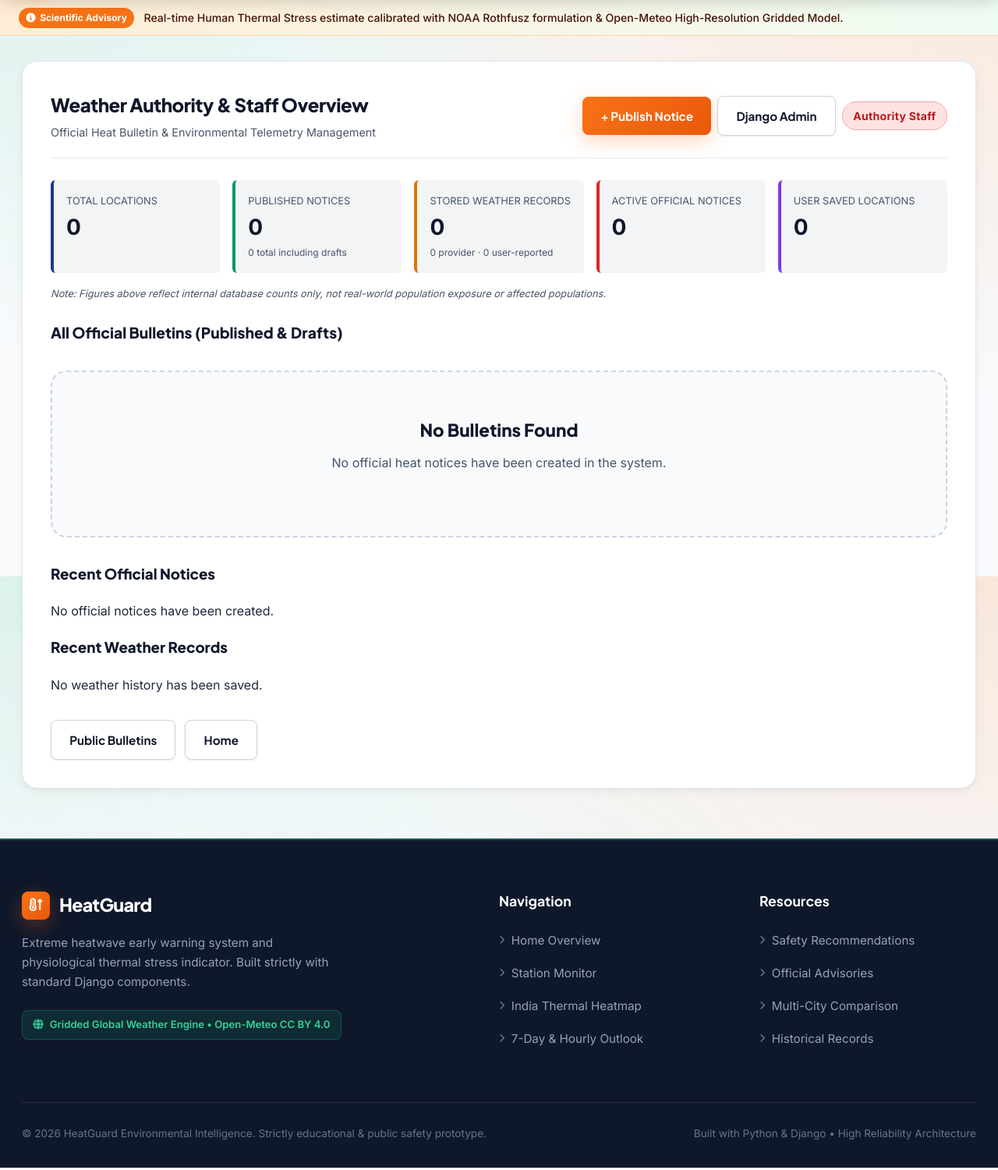
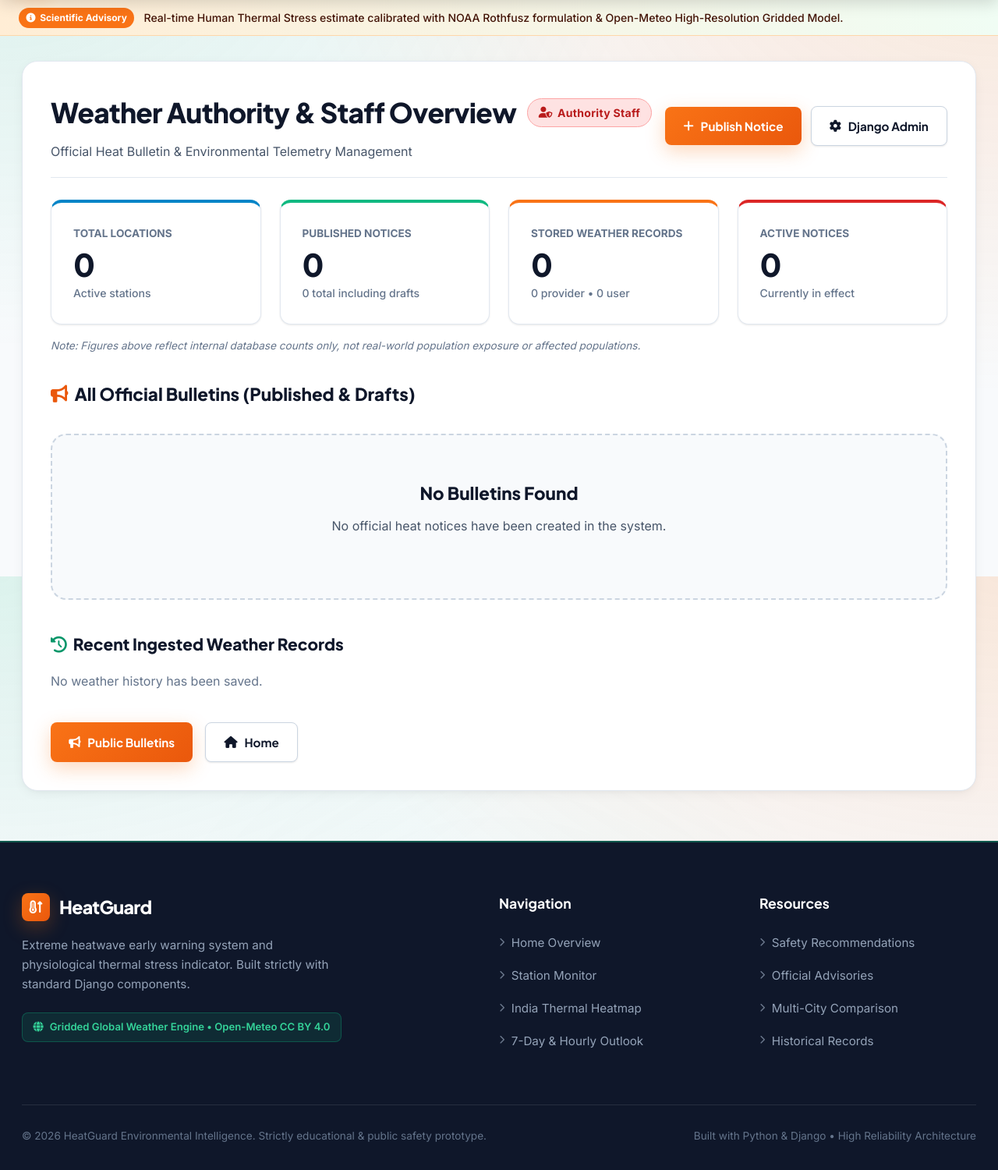
Before and after one commit to AyanAnwar78/HeatWave, a Django app: page /staff/dashboard/ in a window 1280 px wide. Shown: the part 61-1561 px from the top of the page at 78% size. Run offline with Django 5.2, Linux system fonts and the light colour scheme; the visitor is signed in with stand-in values (Sample User, id 1); data comes from the database, SQL or seed files in the repository; data that the repository does not hold is empty; parts of the project's set-up code (start-up, migrations or seed data) failed here and were passed over.

Commit message:
Remove overlapping LIVE TELEMETRY badge and polish staff dashboard

```diff
--- a/templates/base.html
+++ b/templates/base.html
@@ -11,7 +11,7 @@
     <link href="https://fonts.googleapis.com/css2?family=Plus+Jakarta+Sans:wght@400;500;600;700;800&family=Inter:wght@400;500;600;700&display=swap" rel="stylesheet">
     <!-- FontAwesome icons for rich visual accents -->
     <link rel="stylesheet" href="https://cdnjs.cloudflare.com/ajax/libs/font-awesome/6.5.1/css/all.min.css" integrity="sha512-DTOQO9RWCH3ppGqcWaEA1BIZOC6xxalwEsw9c2QQeAIftl+Vegovlnee1c9QX4TctnWMn13TZye+giMm8e2LwA==" crossorigin="anonymous" referrerpolicy="no-referrer" />
-    <link rel="stylesheet" href="{% static 'css/style.css' %}?v=3.3">
+    <link rel="stylesheet" href="{% static 'css/style.css' %}?v=3.4">
     {% block extra_head %}{% endblock %}
 </head>
 <body>
@@ -22,7 +22,6 @@
                     <span class="brand-icon"><i class="fa-solid fa-temperature-arrow-up"></i></span>
                     <span class="brand-gradient">HeatGuard</span>
                 </a>
-                <span class="brand-badge"><i class="fa-solid fa-satellite-dish"></i> LIVE TELEMETRY</span>
             </div>
 
             <nav class="app-nav">
--- a/templates/monitoring/staff_dashboard.html
+++ b/templates/monitoring/staff_dashboard.html
@@ -7,51 +7,63 @@
 <div class="card">
     <div class="card-header">
         <div>
-            <h2 style="margin: 0; font-size: 1.5rem; color: var(--color-navy-dark);">
+            <div style="display: flex; align-items: center; gap: 0.85rem; flex-wrap: wrap;">
+                <h2 style="margin: 0; font-size: 2.2rem; font-weight: 800; color: #0f172a;">
                     Weather Authority & Staff Overview
                 </h2>
-            <div style="font-size: 0.9rem; color: var(--color-text-muted); margin-top: 0.2rem;">
+                <span class="badge risk-very-high" style="font-size: 0.88rem;">
+                    <i class="fa-solid fa-user-shield"></i> Authority Staff
+                </span>
+            </div>
+            <div style="font-size: 1rem; color: #475569; margin-top: 0.45rem;">
                 Official Heat Bulletin & Environmental Telemetry Management
             </div>
         </div>
-        <div style="display: flex; gap: 0.5rem; align-items: center;">
-            {% if can_add_notice %}<a href="{% url 'monitoring:notice_create' %}" class="btn btn-primary">+ Publish Notice</a>{% endif %}
-            {% if user.is_staff %}<a href="{% url 'admin:index' %}" class="btn btn-secondary">Django Admin</a>{% endif %}
-            <span class="badge risk-very-high">Authority Staff</span>
+        <div style="display: flex; gap: 0.75rem; align-items: center; flex-wrap: wrap;">
+            {% if can_add_notice %}
+                <a href="{% url 'monitoring:notice_create' %}" class="btn btn-primary">
+                    <i class="fa-solid fa-plus"></i> Publish Notice
+                </a>
+            {% endif %}
+            {% if user.is_staff %}
+                <a href="{% url 'admin:index' %}" class="btn btn-secondary">
+                    <i class="fa-solid fa-gear"></i> Django Admin
+                </a>
+            {% endif %}
         </div>
     </div>
 
-    <!-- Summary Metrics -->
-    <div style="display: grid; grid-template-columns: repeat(auto-fit, minmax(200px, 1fr)); gap: 1rem; margin: 1.5rem 0 2rem;">
-        <div style="background: var(--color-gray-100, #f3f4f6); padding: 1rem; border-radius: 6px; border-left: 4px solid var(--color-navy, #1e3a8a);">
-            <div style="font-size: 0.8rem; text-transform: uppercase; color: var(--color-text-muted);">Total Locations</div>
-            <div style="font-size: 1.75rem; font-weight: bold; color: var(--color-navy-dark);">{{ total_stations }}</div>
+    <!-- Summary Metrics Grid -->
+    <div class="grid-4" style="margin: 1.75rem 0 2rem;">
+        <div class="card dashboard-telemetry-card" style="border-top: 4px solid #0284c7;">
+            <div style="font-size: 0.85rem; font-weight: 700; text-transform: uppercase; color: #64748b; margin-bottom: 0.35rem;">Total Locations</div>
+            <div class="dashboard-telemetry-value" style="font-size: 2.5rem; color: #0284c7;">{{ total_stations }}</div>
+            <div class="dashboard-telemetry-meta">Active stations</div>
         </div>
-        <div style="background: var(--color-gray-100, #f3f4f6); padding: 1rem; border-radius: 6px; border-left: 4px solid #059669;">
-            <div style="font-size: 0.8rem; text-transform: uppercase; color: var(--color-text-muted);">Published Notices</div>
-            <div style="font-size: 1.75rem; font-weight: bold; color: var(--color-navy-dark);">{{ total_published_notices }}</div>
-            <div style="font-size: 0.75rem; color: var(--color-text-muted);">{{ all_notices.paginator.count }} total including drafts</div>
+        <div class="card dashboard-telemetry-card" style="border-top: 4px solid #10b981;">
+            <div style="font-size: 0.85rem; font-weight: 700; text-transform: uppercase; color: #64748b; margin-bottom: 0.35rem;">Published Notices</div>
+            <div class="dashboard-telemetry-value" style="font-size: 2.5rem; color: #059669;">{{ total_published_notices }}</div>
+            <div class="dashboard-telemetry-meta">{{ all_notices.paginator.count }} total including drafts</div>
         </div>
-        <div style="background: var(--color-gray-100, #f3f4f6); padding: 1rem; border-radius: 6px; border-left: 4px solid #d97706;">
-            <div style="font-size: 0.8rem; text-transform: uppercase; color: var(--color-text-muted);">Stored Weather Records</div>
-            <div style="font-size: 1.75rem; font-weight: bold; color: var(--color-navy-dark);">{{ total_telemetry }}</div>
-            <div style="font-size: 0.75rem; color: var(--color-text-muted);">{{ provider_record_count }} provider · {{ user_report_count }} user-reported</div>
+        <div class="card dashboard-telemetry-card" style="border-top: 4px solid #f97316;">
+            <div style="font-size: 0.85rem; font-weight: 700; text-transform: uppercase; color: #64748b; margin-bottom: 0.35rem;">Stored Weather Records</div>
+            <div class="dashboard-telemetry-value" style="font-size: 2.5rem; color: #ea580c;">{{ total_telemetry }}</div>
+            <div class="dashboard-telemetry-meta">{{ provider_record_count }} provider &bull; {{ user_report_count }} user</div>
         </div>
-        <div style="background: var(--color-gray-100, #f3f4f6); padding: 1rem; border-radius: 6px; border-left: 4px solid #dc2626;">
-            <div style="font-size: 0.8rem; text-transform: uppercase; color: var(--color-text-muted);">Active Official Notices</div>
-            <div style="font-size: 1.75rem; font-weight: bold; color: var(--color-navy-dark);">{{ active_notice_count }}</div>
-        </div>
-        <div style="background: var(--color-gray-100, #f3f4f6); padding: 1rem; border-radius: 6px; border-left: 4px solid #7c3aed;">
-            <div style="font-size: 0.8rem; text-transform: uppercase; color: var(--color-text-muted);">User Saved Locations</div>
-            <div style="font-size: 1.75rem; font-weight: bold; color: var(--color-navy-dark);">{{ total_saved }}</div>
+        <div class="card dashboard-telemetry-card" style="border-top: 4px solid #dc2626;">
+            <div style="font-size: 0.85rem; font-weight: 700; text-transform: uppercase; color: #64748b; margin-bottom: 0.35rem;">Active Notices</div>
+            <div class="dashboard-telemetry-value" style="font-size: 2.5rem; color: #dc2626;">{{ active_notice_count }}</div>
+            <div class="dashboard-telemetry-meta">Currently in effect</div>
         </div>
     </div>
-    <p style="font-size: 0.8rem; color: var(--color-text-muted); margin: -1rem 0 1.5rem;">
+    <p style="font-size: 0.85rem; color: #64748b; margin: -1rem 0 2rem;">
         <em>Note: Figures above reflect internal database counts only, not real-world population exposure or affected populations.</em>
     </p>
 
     <!-- Notices Management Table -->
-    <h3 style="margin: 0 0 0.75rem; font-size: 1.2rem; color: var(--color-navy-dark);">
+    <div style="margin-bottom: 2.5rem;">
+        <h3 style="margin: 0 0 1rem; font-size: 1.4rem; font-weight: 800; color: #0f172a; display: flex; align-items: center; gap: 0.5rem;">
+            <i class="fa-solid fa-bullhorn" style="color: #ea580c;"></i>
             All Official Bulletins (Published & Drafts)
         </h3>
         {% if all_notices %}
@@ -73,7 +85,7 @@
                     <tbody>
                         {% for notice in all_notices %}
                             <tr>
-                            <td><strong>{{ notice.location.name }}</strong></td>
+                                <td><strong style="color: #0f172a;">{{ notice.location.name }}</strong></td>
                                 <td>{{ notice.title }}</td>
                                 <td>{{ notice.issuing_organization }}</td>
                                 <td>
@@ -84,9 +96,15 @@
                                 <td>{{ notice.issued_at|date:"Y-m-d H:i" }} IST</td>
                                 <td>{{ notice.valid_from|date:"Y-m-d H:i" }} IST</td>
                                 <td>{{ notice.valid_until|date:"Y-m-d H:i" }} IST</td>
-                            <td>{% if notice.is_published %}{{ notice.status|title }}{% else %}Draft{% endif %}</td>
                                 <td>
-                                {% if can_change_notice %}<a href="{% url 'monitoring:notice_edit' notice_id=notice.id %}" class="btn btn-secondary" style="font-size: 0.75rem; padding: 0.25rem 0.5rem;">Edit</a>{% endif %}
+                                    <span class="tag-provenance">{% if notice.is_published %}{{ notice.status|title }}{% else %}Draft{% endif %}</span>
+                                </td>
+                                <td>
+                                    {% if can_change_notice %}
+                                        <a href="{% url 'monitoring:notice_edit' notice_id=notice.id %}" class="btn btn-secondary" style="font-size: 0.8rem; padding: 0.3rem 0.65rem;">
+                                            <i class="fa-solid fa-pen-to-square"></i> Edit
+                                        </a>
+                                    {% endif %}
                                 </td>
                             </tr>
                         {% endfor %}
@@ -97,28 +115,50 @@
             {% include 'monitoring/partials/state_box.html' with title="No Bulletins Found" message="No official heat notices have been created in the system." %}
         {% endif %}
         {% include 'monitoring/partials/pagination.html' with page_obj=all_notices page_param='page' query=notice_query %}
+    </div>
 
-    <h3>Recent Official Notices</h3>
-    {% if recent_notices %}
-        <ul>{% for notice in recent_notices %}<li>{{ notice.created_at|date:"Y-m-d H:i" }} IST — {{ notice.title }} ({{ notice.location.name }})</li>{% endfor %}</ul>
-    {% else %}<p>No official notices have been created.</p>{% endif %}
+    <!-- Recent History Section -->
+    <div style="margin-bottom: 2.5rem;">
+        <h3 style="margin: 0 0 1rem; font-size: 1.3rem; font-weight: 800; color: #0f172a; display: flex; align-items: center; gap: 0.5rem;">
+            <i class="fa-solid fa-clock-rotate-left" style="color: #059669;"></i> Recent Ingested Weather Records
+        </h3>
+        {% if recent_weather_records %}
+            <div class="table-responsive">
+                <table class="data-table">
+                    <thead>
+                        <tr>
+                            <th>Observed</th>
+                            <th>Location</th>
+                            <th>Temperature</th>
+                            <th>Heat Index</th>
+                            <th>Source</th>
+                        </tr>
+                    </thead>
+                    <tbody>
+                        {% for record in recent_weather_records %}
+                            <tr>
+                                <td>{{ record.recorded_at|date:"Y-m-d H:i" }} IST</td>
+                                <td><strong style="color: #0f172a;">{{ record.location.name }}</strong></td>
+                                <td style="font-weight: 800; color: #ea580c;">{% if record.temperature_c is not None %}{{ record.temperature_c|temp_display:temp_unit }}{% else %}Unavailable{% endif %}</td>
+                                <td style="font-weight: 800;">{% if record.heat_index_c is not None %}{{ record.heat_index_c|temp_display:temp_unit }}{% else %}Unavailable{% endif %}</td>
+                                <td><span class="tag-provenance">{{ record.get_data_source_display }}</span></td>
+                            </tr>
+                        {% endfor %}
+                    </tbody>
+                </table>
+            </div>
+        {% else %}
+            <p style="color: #64748b;">No weather history has been saved.</p>
+        {% endif %}
+    </div>
 
-    <h3>Recent Weather Records</h3>
-    {% if recent_weather_records %}
-        <div class="table-responsive"><table class="data-table">
-            <thead><tr><th>Observed</th><th>Location</th><th>Temperature</th><th>Heat Index</th><th>Source</th></tr></thead>
-            <tbody>{% for record in recent_weather_records %}<tr>
-                <td>{{ record.recorded_at|date:"Y-m-d H:i" }} IST</td><td>{{ record.location.name }}</td>
-                <td>{% if record.temperature_c is not None %}{{ record.temperature_c|temp_display:temp_unit }}{% else %}Unavailable{% endif %}</td>
-                <td>{% if record.heat_index_c is not None %}{{ record.heat_index_c|temp_display:temp_unit }}{% else %}Unavailable{% endif %}</td>
-                <td>{{ record.get_data_source_display }}</td>
-            </tr>{% endfor %}</tbody>
-        </table></div>
-    {% else %}<p>No weather history has been saved.</p>{% endif %}
-
-    <div style="margin-top: 2rem; display: flex; gap: 0.75rem;">
-        <a href="{% url 'monitoring:notice_list' %}" class="btn btn-secondary">Public Bulletins</a>
-        <a href="{% url 'monitoring:home' %}" class="btn btn-secondary">Home</a>
+    <div style="margin-top: 2.5rem; display: flex; gap: 1rem; flex-wrap: wrap;">
+        <a href="{% url 'monitoring:notice_list' %}" class="btn btn-primary">
+            <i class="fa-solid fa-bullhorn"></i> Public Bulletins
+        </a>
+        <a href="{% url 'monitoring:home' %}" class="btn btn-secondary">
+            <i class="fa-solid fa-house"></i> Home
+        </a>
     </div>
 </div>
 {% endblock %}
```
Lines whose indentation alone changed are shown as unchanged.
